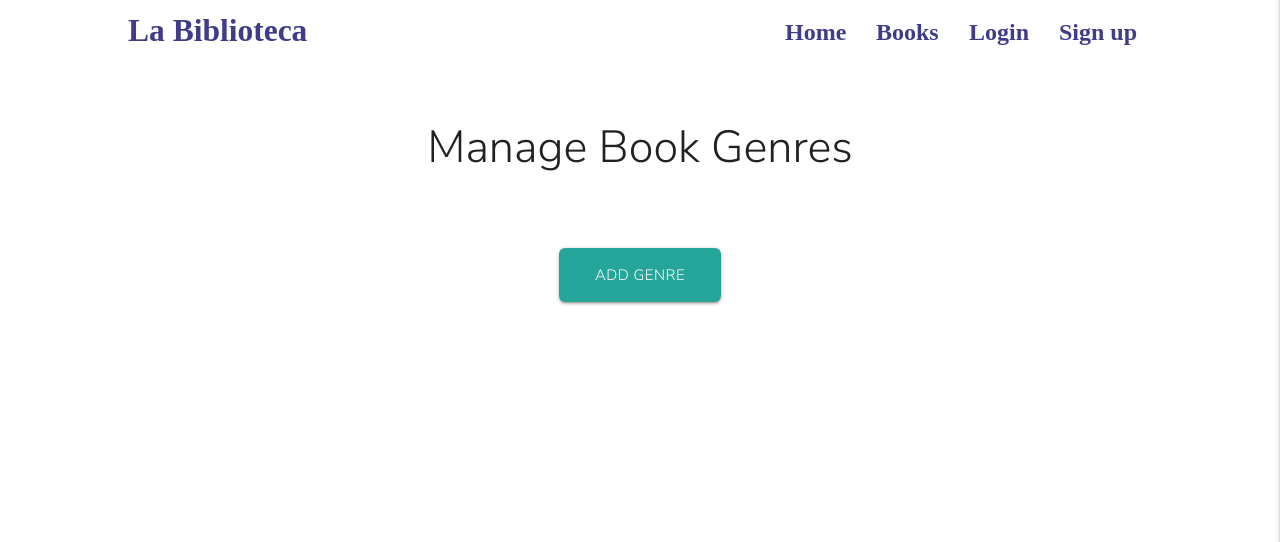
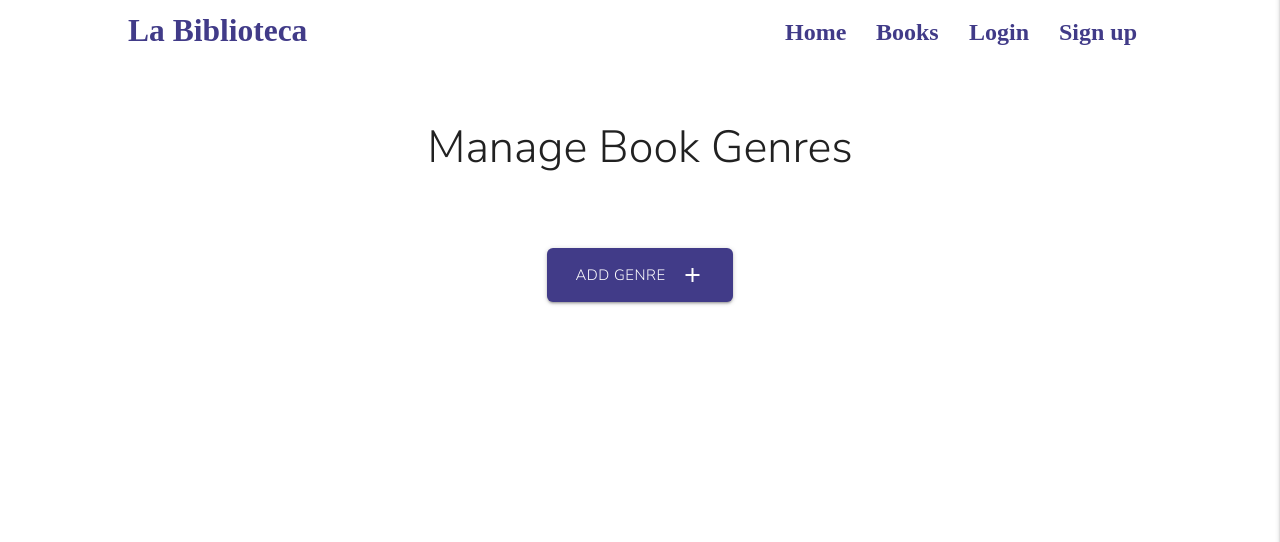
Before and after one commit to CarolinaCobo/la-biblioteca-ms3, a Flask app: page /get_genres in a window 1280 px wide. Shown: the part 31-573 px from the top of the page. Run offline with Flask 2, Linux system fonts and the light colour scheme; data that the repository does not hold is empty; some libraries are stand-ins or nearby versions; some web fonts are replaced.

Commit message:
Add style in buttons on genre page and modify typo on the word ligth in classes

```diff
--- a/static/css/style.css
+++ b/static/css/style.css
@@ -242,9 +242,6 @@ td, th {
     margin: 0;
 }
 
-
-
-
 .dropdown-content li>a, .dropdown-content li>span {
     color: #413B88;
 }
--- a/templates/book_page.html
+++ b/templates/book_page.html
@@ -95,7 +95,7 @@
                         <div id="modal3" class="modal">
                             <div class="modal-content center-align">
                               <h4>Are you sure you want to delete this comment?</h4>
-                              <a href="{{ url_for('delete_comment', book_id=book._id, comment_id=comment._id) }}" class="waves-effect waves-ligh modal-button">Delete</a>
+                              <a href="{{ url_for('delete_comment', book_id=book._id, comment_id=comment._id) }}" class="waves-effect waves-light modal-button">Delete</a>
                               <a href="#!" class="modal-close waves-effect btn-flat modal-button">Cancel</a>
                             </div>
                         </div>
--- a/templates/books.html
+++ b/templates/books.html
@@ -54,7 +54,7 @@
         <div id="modal1" class="modal">
           <div class="modal-content">
             <h4>Are you sure you want to delete this book?</h4>
-            <a href="{{ url_for('delete_book', book_id=book._id) }}" class="waves-effect waves-ligh modal-button">Delete</a>
+            <a href="{{ url_for('delete_book', book_id=book._id) }}" class="waves-effect waves-light modal-button">Delete</a>
             <a href="#!" class="modal-close waves-effect btn-flat modal-button">Cancel</a>
           </div>
         </div>
--- a/templates/genres.html
+++ b/templates/genres.html
@@ -5,8 +5,8 @@
 
     <div class="row">
         <div class="col s12 center-align">
-            <a href="{{ url_for('add_genre') }}" class="btn-large">
-                Add Genre <i class="right"></i>
+            <a href="{{ url_for('add_genre') }}" class="btn-large button-purple">
+                Add Genre<i class="material-icons right">add</i>
             </a>
         </div>
     </div>
@@ -19,9 +19,26 @@
                         <span class="card-title">{{ genre.genre_name }}</span>
                     </div>
                     <div class="card-action">
-                        <a href="{{ url_for('edit_genre', genre_id=genre._id) }}" class="btn green accent-4">Edit</a>
-                        <a href="{{ url_for('delete_genre', genre_id=genre._id) }}" class="btn light-blue lighten-1">Delete</a>
+
+
+                        <a href="{{ url_for('edit_genre', genre_id=genre._id) }}" class="waves-effect waves-light btn btn-large s3 button-purple">
+                            <i class="material-icons center-align">edit</i></a>
+
+                          <a class="waves-effect waves-light btn modal-trigger button-delete btn-large" href="#modal4">
+                            <i class="material-icons center-align">cancel</i></a>
+
                     </div>
+
+                     <!-- Modal for deleting book -->
+                    <div id="modal4" class="modal">
+                        <div class="modal-content">
+                        <h4>Are you sure you want to delete this genre?</h4>
+                        <a href="{{ url_for('delete_genre', genre_id=genre._id) }}" class="waves-effect waves-light modal-button">Delete</a>
+                        <a href="#!" class="modal-close waves-effect waves-light btn-flat modal-button">Cancel</a>
+                        </div>
+                    </div>
+
+
                 </div>
             </div>
         {% endfor %}
```
